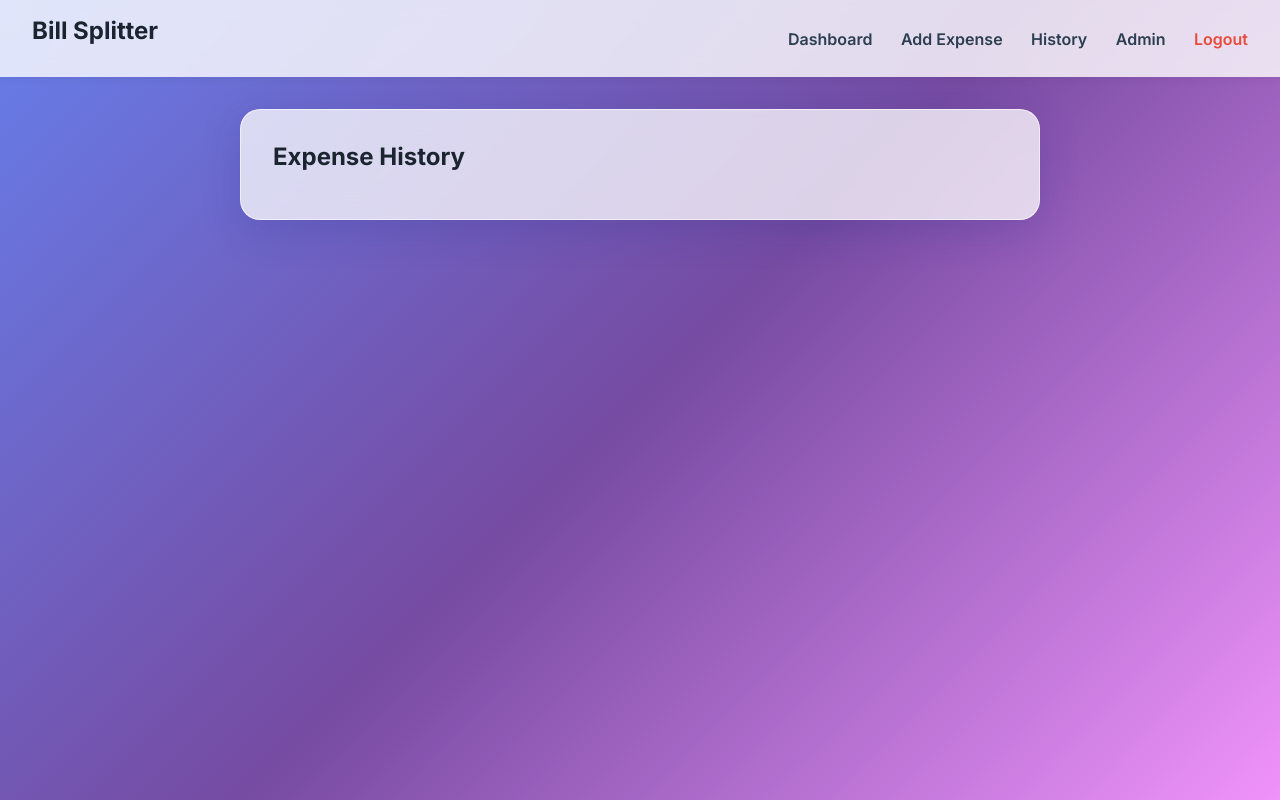
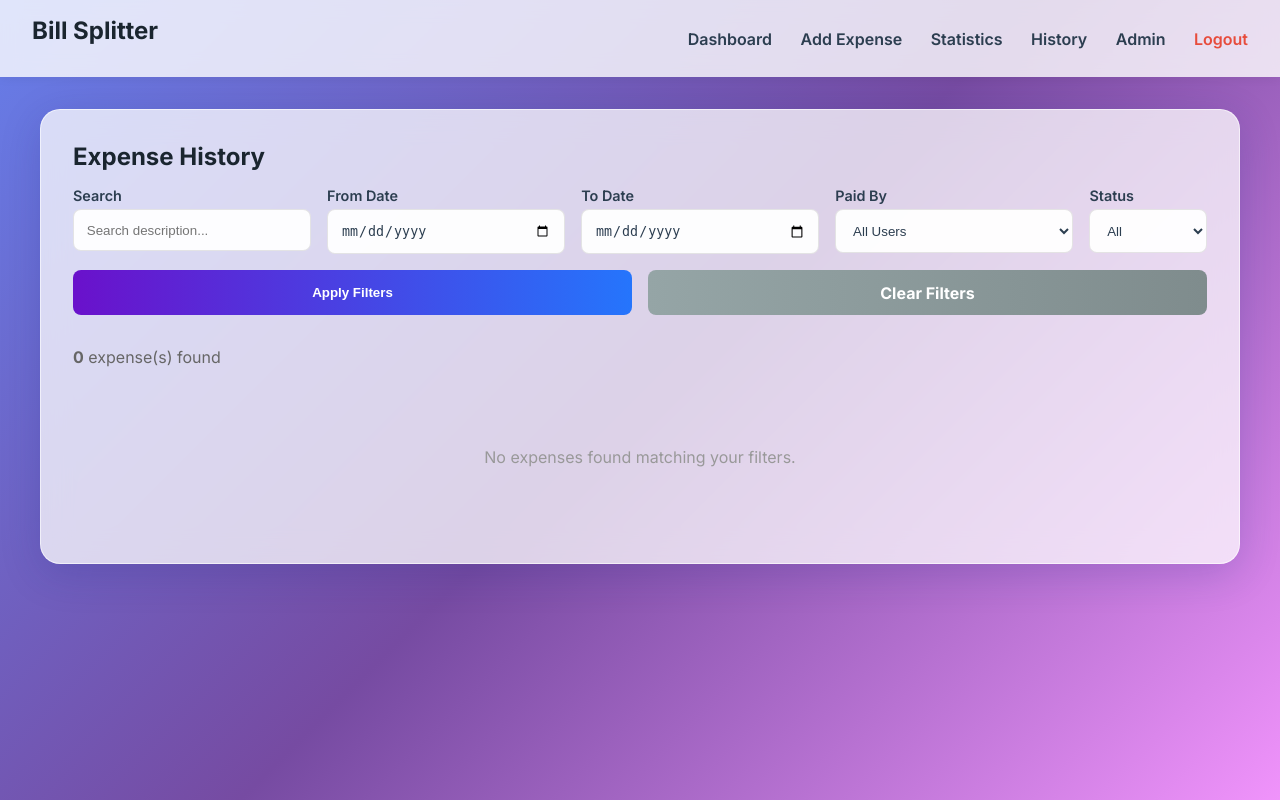
Before and after one commit to abd979/Bill, a Flask app: page /history in a window 1280 px wide. Run offline with Flask 3, Linux system fonts and the light colour scheme; a user stored in the database is signed in.

Commit message:
Add files via upload

```diff
--- a/app.py
+++ b/app.py
@@ -200,15 +200,198 @@ def pay_settlement(settlement_id):
     flash('Payment recorded')
     return redirect(url_for('dashboard'))
 
+@app.route('/edit_expense/<int:expense_id>', methods=['GET', 'POST'])
+@login_required
+def edit_expense(expense_id):
+    expense = Expense.query.get_or_404(expense_id)
+
+    # Only payer or admin can edit
+    if expense.payer_id != current_user.id and not current_user.is_admin:
+        flash('Unauthorized')
+        return redirect(url_for('history'))
+
+    if request.method == 'POST':
+        new_description = request.form.get('description')
+        new_amount = float(request.form.get('amount'))
+
+        # Get selected users from checkboxes
+        selected_user_ids = request.form.getlist('selected_users')
+
+        if not selected_user_ids:
+            flash('Please select at least one user to split with')
+            users = User.query.filter_by(is_admin=False).all()
+            # Get currently selected users
+            current_users = [s.user_id for s in expense.settlements]
+            return render_template('edit_expense.html', expense=expense, users=users, current_users=current_users)
+
+        # Update expense
+        expense.description = new_description
+        expense.amount = new_amount
+
+        # Delete old settlements
+        Settlement.query.filter_by(expense_id=expense.id).delete()
+
+        # Include payer in the split if not already selected
+        if str(expense.payer_id) not in selected_user_ids:
+            selected_user_ids.append(str(expense.payer_id))
+
+        # Create new settlements
+        split_amount = new_amount / len(selected_user_ids)
+
+        for user_id in selected_user_ids:
+            user_id = int(user_id)
+            is_paid = (user_id == expense.payer_id)
+            settlement = Settlement(expense_id=expense.id, user_id=user_id, amount_due=split_amount, is_paid=is_paid)
+            db.session.add(settlement)
+
+        db.session.commit()
+        flash('Expense updated successfully!')
+        return redirect(url_for('history'))
+
+    # GET request - show edit form
+    users = User.query.filter_by(is_admin=False).all()
+    current_users = [s.user_id for s in expense.settlements]
+    return render_template('edit_expense.html', expense=expense, users=users, current_users=current_users)
+
+@app.route('/delete_expense/<int:expense_id>', methods=['POST'])
+@login_required
+def delete_expense(expense_id):
+    expense = Expense.query.get_or_404(expense_id)
+
+    # Only payer or admin can delete
+    if expense.payer_id != current_user.id and not current_user.is_admin:
+        flash('Unauthorized')
+        return redirect(url_for('history'))
+
+    # Delete all settlements
+    Settlement.query.filter_by(expense_id=expense.id).delete()
+
+    # Delete expense
+    db.session.delete(expense)
+    db.session.commit()
+
+    flash('Expense deleted successfully')
+    return redirect(url_for('history'))
+
+@app.route('/statistics')
+@login_required
+def statistics():
+    from datetime import datetime, timedelta
+    from collections import defaultdict
+
+    # Calculate total spent (expenses I paid for)
+    my_expenses = Expense.query.filter_by(payer_id=current_user.id).all()
+    total_spent = sum(exp.amount for exp in my_expenses)
+
+    # Calculate total I owe (unpaid settlements)
+    my_debts = Settlement.query.filter_by(user_id=current_user.id, is_paid=False).all()
+    total_owed = sum(debt.amount_due for debt in my_debts)
+
+    # Calculate what others owe me
+    total_owed_to_me = 0
+    for exp in my_expenses:
+        for settlement in exp.settlements:
+            if not settlement.is_paid and settlement.user_id != current_user.id:
+                total_owed_to_me += settlement.amount_due
+
+    # Net balance
+    net_balance = total_owed_to_me - total_owed
+
+    # Top 5 expenses
+    top_expenses = sorted(my_expenses, key=lambda x: x.amount, reverse=True)[:5]
+
+    # Monthly spending trend (last 6 months)
+    today = datetime.now()
+    six_months_ago = today - timedelta(days=180)
+
+    monthly_data = defaultdict(float)
+    for exp in my_expenses:
+        if exp.date >= six_months_ago:
+            month_key = exp.date.strftime('%Y-%m')
+            monthly_data[month_key] += exp.amount
+
+    # Generate all months for the last 6 months
+    months = []
+    amounts = []
+    for i in range(5, -1, -1):
+        month = (today - timedelta(days=30*i)).strftime('%Y-%m')
+        months.append((today - timedelta(days=30*i)).strftime('%b %Y'))
+        amounts.append(monthly_data.get(month, 0))
+
+    # Paid vs Unpaid count
+    all_settlements = Settlement.query.filter_by(user_id=current_user.id).all()
+    paid_count = sum(1 for s in all_settlements if s.is_paid)
+    unpaid_count = sum(1 for s in all_settlements if not s.is_paid)
+
+    return render_template('statistics.html',
+                          total_spent=total_spent,
+                          total_owed=total_owed,
+                          total_owed_to_me=total_owed_to_me,
+                          net_balance=net_balance,
+                          top_expenses=top_expenses,
+                          months=months,
+                          amounts=amounts,
+                          paid_count=paid_count,
+                          unpaid_count=unpaid_count)
+
 @app.route('/history')
 @login_required
 def history():
-    # Show all debts that involve me (either as payer or debtor)
-    # Actually, user wants to see "all the history". Let's show all for now or just relevant?
-    # "users can see all the history" - implies transparency.
-    expenses = Expense.query.order_by(Expense.date.desc()).all()
-    return render_template('history.html', expenses=expenses)
+    # Get filter parameters
+    search_query = request.args.get('search', '').strip()
+    date_from = request.args.get('date_from', '')
+    date_to = request.args.get('date_to', '')
+    user_filter = request.args.get('user_id', '')
+    status_filter = request.args.get('status', '')
+
+    # Base query
+    query = Expense.query
+
+    # Apply search filter
+    if search_query:
+        query = query.filter(Expense.description.ilike(f'%{search_query}%'))
+
+    # Apply date range filters
+    if date_from:
+        from datetime import datetime
+        date_from_obj = datetime.strptime(date_from, '%Y-%m-%d')
+        query = query.filter(Expense.date >= date_from_obj)
+
+    if date_to:
+        from datetime import datetime
+        date_to_obj = datetime.strptime(date_to, '%Y-%m-%d')
+        # Add one day to include the entire end date
+        from datetime import timedelta
+        date_to_obj = date_to_obj + timedelta(days=1)
+        query = query.filter(Expense.date < date_to_obj)
+
+    # Apply user filter
+    if user_filter:
+        query = query.filter(Expense.payer_id == int(user_filter))
+
+    # Get expenses
+    expenses = query.order_by(Expense.date.desc()).all()
+
+    # Apply status filter (requires checking settlements)
+    if status_filter:
+        filtered_expenses = []
+        for expense in expenses:
+            if status_filter == 'paid':
+                # All settlements must be paid
+                if all(s.is_paid for s in expense.settlements):
+                    filtered_expenses.append(expense)
+            elif status_filter == 'unpaid':
+                # At least one settlement is unpaid
+                if any(not s.is_paid for s in expense.settlements):
+                    filtered_expenses.append(expense)
+        expenses = filtered_expenses
+
+    # Get all users for filter dropdown
+    all_users = User.query.all()
+
+    return render_template('history.html', expenses=expenses, all_users=all_users,
+                          search_query=search_query, date_from=date_from, date_to=date_to,
+                          user_filter=user_filter, status_filter=status_filter)
 
 if __name__ == '__main__':
-    port = int(os.environ.get("PORT", 8000))
-    app.run(host="0.0.0.0", port=port)
+    app.run(debug=True)
--- a/requirements.txt
+++ b/requirements.txt
@@ -2,4 +2,3 @@ flask
 flask-sqlalchemy
 flask-login
 werkzeug
-gunicorn
--- a/templates/base.html
+++ b/templates/base.html
@@ -18,6 +18,7 @@
             {% if current_user.is_authenticated %}
             <a href="{{ url_for('dashboard') }}">Dashboard</a>
             <a href="{{ url_for('add_expense') }}">Add Expense</a>
+            <a href="{{ url_for('statistics') }}">Statistics</a>
             <a href="{{ url_for('history') }}">History</a>
             {% if current_user.is_admin %}
             <a href="{{ url_for('add_user') }}">Admin</a>
--- a/templates/history.html
+++ b/templates/history.html
@@ -1,16 +1,96 @@
 {% extends "base.html" %}
 
 {% block content %}
-<div class="glass-container" style="max-width: 800px; margin: 2rem auto;">
+<div class="glass-container" style="max-width: 1200px; margin: 2rem auto;">
     <h2>Expense History</h2>
+
+    <!-- Search & Filter Section -->
+    <form method="GET" action="{{ url_for('history') }}" style="margin-bottom: 2rem;">
+        <div style="display: grid; grid-template-columns: 1fr 1fr 1fr 1fr auto; gap: 1rem; margin-bottom: 1rem;">
+            <!-- Search -->
+            <div class="input-group" style="margin-bottom: 0;">
+                <label
+                    style="display: block; margin-bottom: 0.3rem; font-size: 0.9rem; font-weight: 600;">Search</label>
+                <input type="text" name="search" placeholder="Search description..." value="{{ search_query }}"
+                    style="width: 100%;">
+            </div>
+
+            <!-- Date From -->
+            <div class="input-group" style="margin-bottom: 0;">
+                <label style="display: block; margin-bottom: 0.3rem; font-size: 0.9rem; font-weight: 600;">From
+                    Date</label>
+                <input type="date" name="date_from" value="{{ date_from }}" style="width: 100%;">
+            </div>
+
+            <!-- Date To -->
+            <div class="input-group" style="margin-bottom: 0;">
+                <label style="display: block; margin-bottom: 0.3rem; font-size: 0.9rem; font-weight: 600;">To
+                    Date</label>
+                <input type="date" name="date_to" value="{{ date_to }}" style="width: 100%;">
+            </div>
+
+            <!-- User Filter -->
+            <div class="input-group" style="margin-bottom: 0;">
+                <label style="display: block; margin-bottom: 0.3rem; font-size: 0.9rem; font-weight: 600;">Paid
+                    By</label>
+                <select name="user_id"
+                    style="width: 100%; padding: 0.8rem; border-radius: 8px; border: 1px solid rgba(0,0,0,0.1); background: var(--input-bg); color: var(--text-color);">
+                    <option value="">All Users</option>
+                    {% for user in all_users %}
+                    <option value="{{ user.id }}" {% if user_filter==user.id|string %}selected{% endif %}>{{
+                        user.username }}</option>
+                    {% endfor %}
+                </select>
+            </div>
+
+            <!-- Status Filter -->
+            <div class="input-group" style="margin-bottom: 0;">
+                <label
+                    style="display: block; margin-bottom: 0.3rem; font-size: 0.9rem; font-weight: 600;">Status</label>
+                <select name="status"
+                    style="width: 100%; padding: 0.8rem; border-radius: 8px; border: 1px solid rgba(0,0,0,0.1); background: var(--input-bg); color: var(--text-color);">
+                    <option value="">All</option>
+                    <option value="paid" {% if status_filter=='paid' %}selected{% endif %}>Fully Paid</option>
+                    <option value="unpaid" {% if status_filter=='unpaid' %}selected{% endif %}>Has Unpaid</option>
+                </select>
+            </div>
+        </div>
+
+        <div style="display: flex; gap: 1rem;">
+            <button type="submit" class="btn" style="flex: 1;">Apply Filters</button>
+            <a href="{{ url_for('history') }}" class="btn"
+                style="flex: 1; background: linear-gradient(90deg, #95a5a6, #7f8c8d); text-align: center; text-decoration: none; display: flex; align-items: center; justify-content: center;">Clear
+                Filters</a>
+        </div>
+    </form>
+
+    <!-- Results Count -->
+    <p style="color: #666; margin-bottom: 1rem;">
+        <strong>{{ expenses|length }}</strong> expense(s) found
+    </p>
+
+    <!-- Expenses List -->
+    {% if expenses %}
     {% for expense in expenses %}
-    <div class="list-item" style="flex-direction: column; align-items: start;">
+    <div class="list-item" style="flex-direction: column; align-items: start; margin-bottom: 1.5rem;">
         <div style="width: 100%; display: flex; justify-content: space-between; margin-bottom: 0.5rem;">
-            <h3>{{ expense.description }} - PKR {{ "%.2f"|format(expense.amount) }}</h3>
-            <small>{{ expense.date.strftime('%Y-%m-%d %H:%M') }}</small>
+            <h3 style="margin: 0;">{{ expense.description }} - PKR {{ "%.2f"|format(expense.amount) }}</h3>
+            <div style="display: flex; gap: 0.5rem;">
+                {% if current_user.id == expense.payer_id or current_user.is_admin %}
+                <a href="{{ url_for('edit_expense', expense_id=expense.id) }}" class="btn"
+                    style="padding: 0.4rem 0.8rem; font-size: 0.85rem;">Edit</a>
+                <form action="{{ url_for('delete_expense', expense_id=expense.id) }}" method="POST"
+                    style="display: inline;"
+                    onsubmit="return confirm('Are you sure you want to delete this expense? All settlements will be removed.');">
+                    <button type="submit" class="btn"
+                        style="padding: 0.4rem 0.8rem; font-size: 0.85rem; background: linear-gradient(90deg, #e74c3c, #c0392b);">Delete</button>
+                </form>
+                {% endif %}
+            </div>
         </div>
-        <div>
-            Payer: <strong>{{ expense.payer.username }}</strong>
+        <div style="display: flex; gap: 2rem; margin-bottom: 0.5rem; flex-wrap: wrap;">
+            <small><strong>Date:</strong> {{ expense.date.strftime('%Y-%m-%d %H:%M') }}</small>
+            <small><strong>Paid by:</strong> {{ expense.payer.username }}</small>
         </div>
         <div style="margin-top: 0.5rem; width: 100%;">
             <strong>Settlements:</strong>
@@ -32,5 +112,19 @@
         </div>
     </div>
     {% endfor %}
+    {% else %}
+    <div style="text-align: center; padding: 3rem; color: #999;">
+        <p>No expenses found matching your filters.</p>
+    </div>
+    {% endif %}
 </div>
+
+<style>
+    /* Mobile responsiveness for filters */
+    @media (max-width: 768px) {
+        div[style*="grid-template-columns: 1fr 1fr 1fr 1fr auto"] {
+            grid-template-columns: 1fr !important;
+        }
+    }
+</style>
 {% endblock %}
```
Also changed, not shown: templates/edit_expense.html (added, +48 -0 lines), templates/statistics.html (added, +158 -0 lines), instance/expenses.db.
